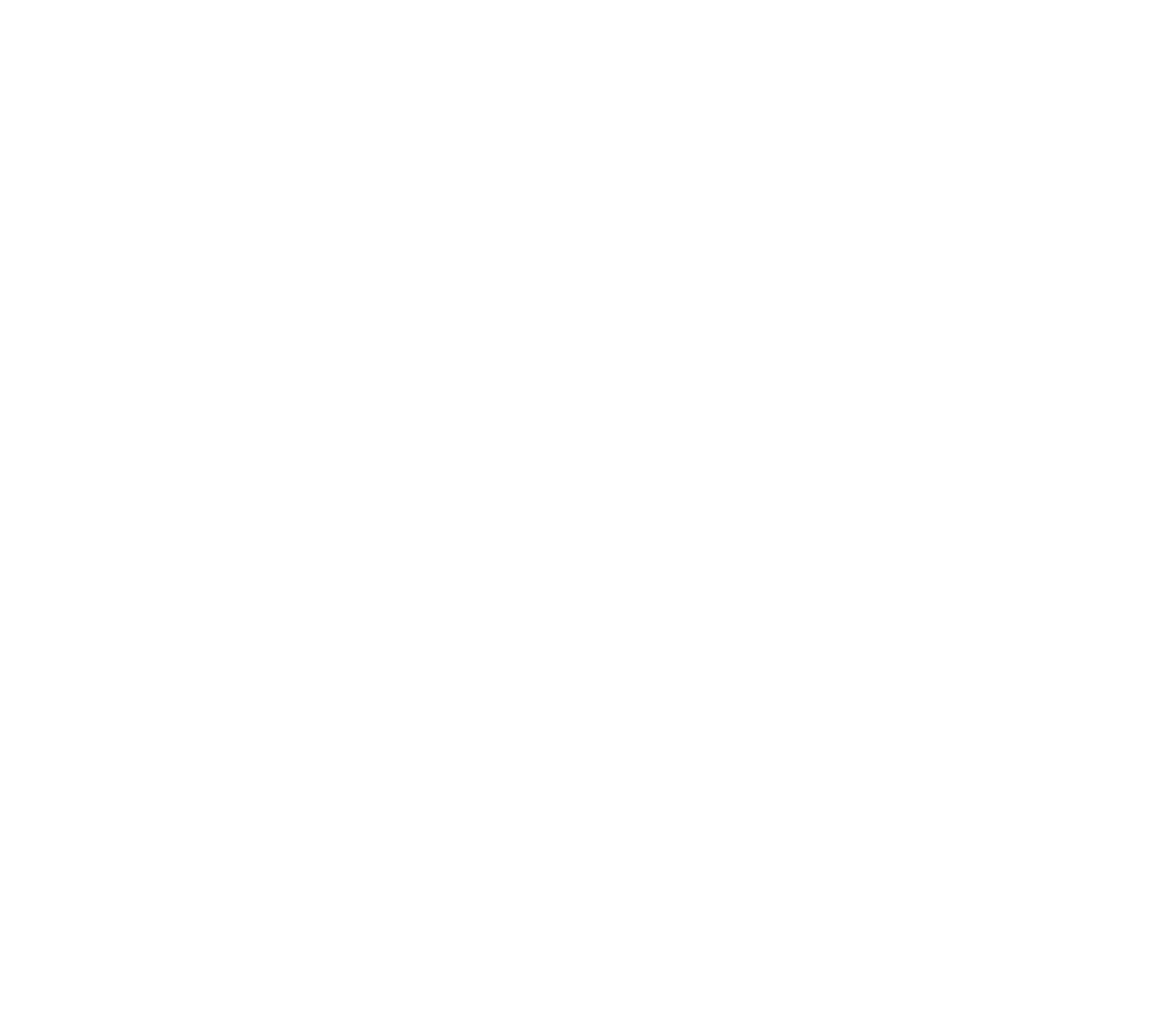
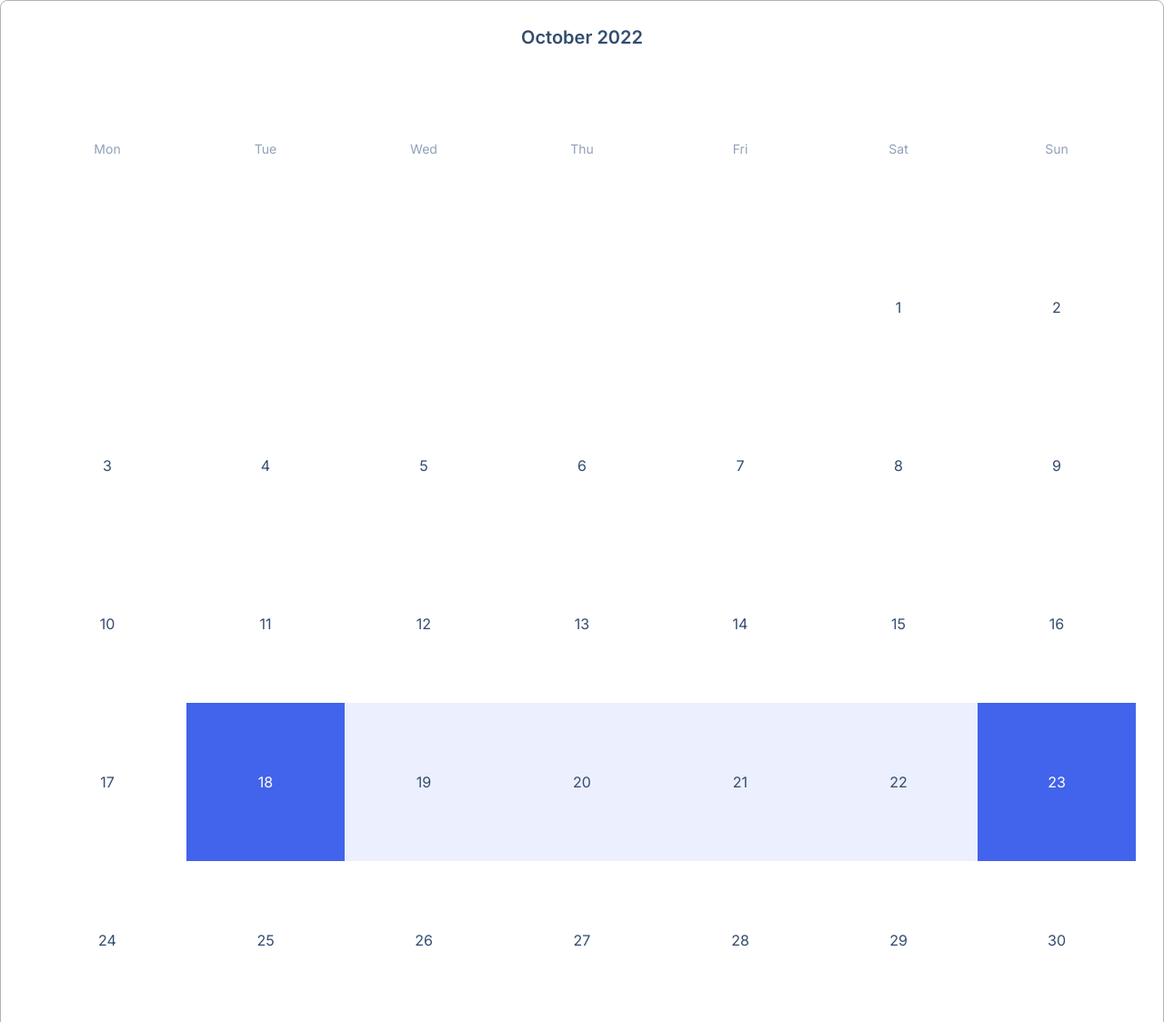
Before and after one commit to js-tasks-ru/htmlcss-20220616_bronnikov-aleks, a website: page 05-lection3/03-calendar/index.html in a window 1280 px wide. Shown: the top 1124 px of the page at 91% size. Before the commit the page ends 800 px from the top, so only its background shows below. Drawn offline with Linux system fonts and the light colour scheme.

Commit message:
Calendar Homework

```diff
--- a/05-lection3/03-calendar/calendar.css
+++ b/05-lection3/03-calendar/calendar.css
@@ -0,0 +1,61 @@
+.calendar {
+    padding: 28px 30px 40px;
+    border: 1px solid var(--primary-border);
+    border-radius: var(--primary-border-radius);
+    background-color: var(--primary-bg);
+}
+
+.calendar__title {
+    display: flex;
+    justify-content: center;
+    font-family: 'Inter';
+    font-style: normal;
+    font-weight: 600;
+    font-size: 20px;
+    line-height: 24px;
+    color: var(--text-color);
+    margin: 0 0 24px;
+}
+
+.calendar__wrapper {
+    padding-bottom: 100%;
+    position: relative;
+}
+
+.calendar__inner {
+    position: absolute;
+    top: 0;
+    left: 0;
+    right: 0;
+    bottom: 0;
+    display: grid;
+    grid-template: repeat(7, 1fr) / repeat(7, 1fr);
+}
+
+.calendar__item {
+    display: grid;
+    place-items: center;
+    font-family: 'Inter';
+    font-style: normal;
+    font-weight: 400;
+    line-height: 20px;
+}
+
+.calendar__item_day {
+    font-size: 14px;
+    color: var(--days-color);
+}
+
+.calendar__item_day-number {
+    color: var(--text-color);
+    font-size: 16px;
+}
+
+.calendar__item_active {
+    background-color: var(--primary-blue);
+    color: var(--white-text);
+}
+
+.calendar__item_between-active {
+    background-color: var(--between-active-color);
+}
--- a/05-lection3/03-calendar/index.html
+++ b/05-lection3/03-calendar/index.html
@@ -1,12 +1,64 @@
 <!DOCTYPE html>
 <!-- Страница с календарем -->
 <html lang="ru">
+
 <head>
     <link rel="stylesheet" href="../../assets/css/main.css">
     <link rel="stylesheet" href="./calendar.css">
     <title>Calendar</title>
 </head>
+
 <body>
+    <div class="calendar">
+        <p class="calendar__title">October 2022</p>
+        <div class="calendar__wrapper">
+            <div class="calendar__inner">
+                <span class="calendar__item calendar__item_day">Mon</span>
+                <span class="calendar__item calendar__item_day">Tue</span>
+                <span class="calendar__item calendar__item_day">Wed</span>
+                <span class="calendar__item calendar__item_day">Thu</span>
+                <span class="calendar__item calendar__item_day">Fri</span>
+                <span class="calendar__item calendar__item_day">Sat</span>
+                <span class="calendar__item calendar__item_day">Sun</span>
+                <span class="calendar__item"></span>
+                <span class="calendar__item"></span>
+                <span class="calendar__item"></span>
+                <span class="calendar__item"></span>
+                <span class="calendar__item"></span>
+                <span class="calendar__item calendar__item_day-number">1</span>
+                <span class="calendar__item calendar__item_day-number">2</span>
+                <span class="calendar__item calendar__item_day-number">3</span>
+                <span class="calendar__item calendar__item_day-number">4</span>
+                <span class="calendar__item calendar__item_day-number">5</span>
+                <span class="calendar__item calendar__item_day-number">6</span>
+                <span class="calendar__item calendar__item_day-number">7</span>
+                <span class="calendar__item calendar__item_day-number">8</span>
+                <span class="calendar__item calendar__item_day-number">9</span>
+                <span class="calendar__item calendar__item_day-number">10</span>
+                <span class="calendar__item calendar__item_day-number">11</span>
+                <span class="calendar__item calendar__item_day-number">12</span>
+                <span class="calendar__item calendar__item_day-number">13</span>
+                <span class="calendar__item calendar__item_day-number">14</span>
+                <span class="calendar__item calendar__item_day-number">15</span>
+                <span class="calendar__item calendar__item_day-number">16</span>
+                <span class="calendar__item calendar__item_day-number">17</span>
+                <span class="calendar__item calendar__item_day-number calendar__item_active">18</span>
+                <span class="calendar__item calendar__item_day-number calendar__item_between-active">19</span>
+                <span class="calendar__item calendar__item_day-number calendar__item_between-active">20</span>
+                <span class="calendar__item calendar__item_day-number calendar__item_between-active">21</span>
+                <span class="calendar__item calendar__item_day-number calendar__item_between-active">22</span>
+                <span class="calendar__item calendar__item_day-number calendar__item_active">23</span>
+                <span class="calendar__item calendar__item_day-number">24</span>
+                <span class="calendar__item calendar__item_day-number">25</span>
+                <span class="calendar__item calendar__item_day-number">26</span>
+                <span class="calendar__item calendar__item_day-number">27</span>
+                <span class="calendar__item calendar__item_day-number">28</span>
+                <span class="calendar__item calendar__item_day-number">29</span>
+                <span class="calendar__item calendar__item_day-number">30</span>
+                <span class="calendar__item calendar__item_day-number">31</span>
+            </div>
+        </div>
+    </div>
+</body>
 
-    </body>
 </html>
--- a/assets/css/main.css
+++ b/assets/css/main.css
@@ -6,6 +6,8 @@
 
 @import '../../04-lection2/01-histogram/histogram.css';
 @import '../../04-lection2/02-skeleton/skeleton.css';
+
+@import '../../05-lection3/03-calendar/calendar.css';
 
 @import '../../components/header/header.css';
 @import '../../components/footer/footer.css';
@@ -44,4 +46,13 @@
      --skeleton-photo: #DDE2E5;
      --skeleton-gradient: linear-gradient(92.51deg, #DDE2E5 6.44%, #E2E6E8 38.47%, #F3F5F5 56.48%, #E3E7EA 77.5%, #DDE2E5 102.52%);
     /* ---------------------------------- Skeleton Colors----------------------------- */
+
+    /* ---------------------------------- Calendar Colors----------------------------- */
+    --text-color: #334D6E;
+    --days-color: #90A0B7;
+    --between-active-color: rgba(160, 177, 245, 0.2);
 }
+
+html, body {
+    height: 100%;
+}
```
Lines whose indentation alone changed are shown as unchanged.
